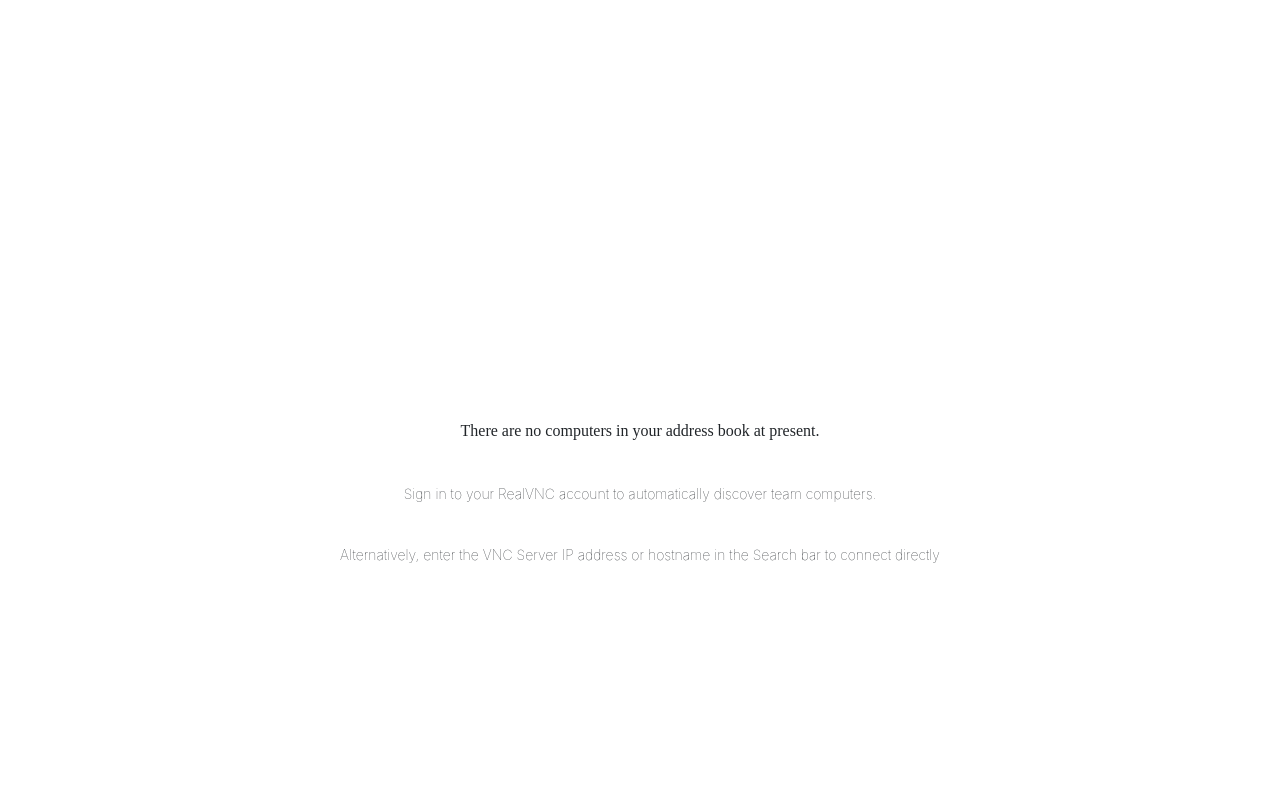
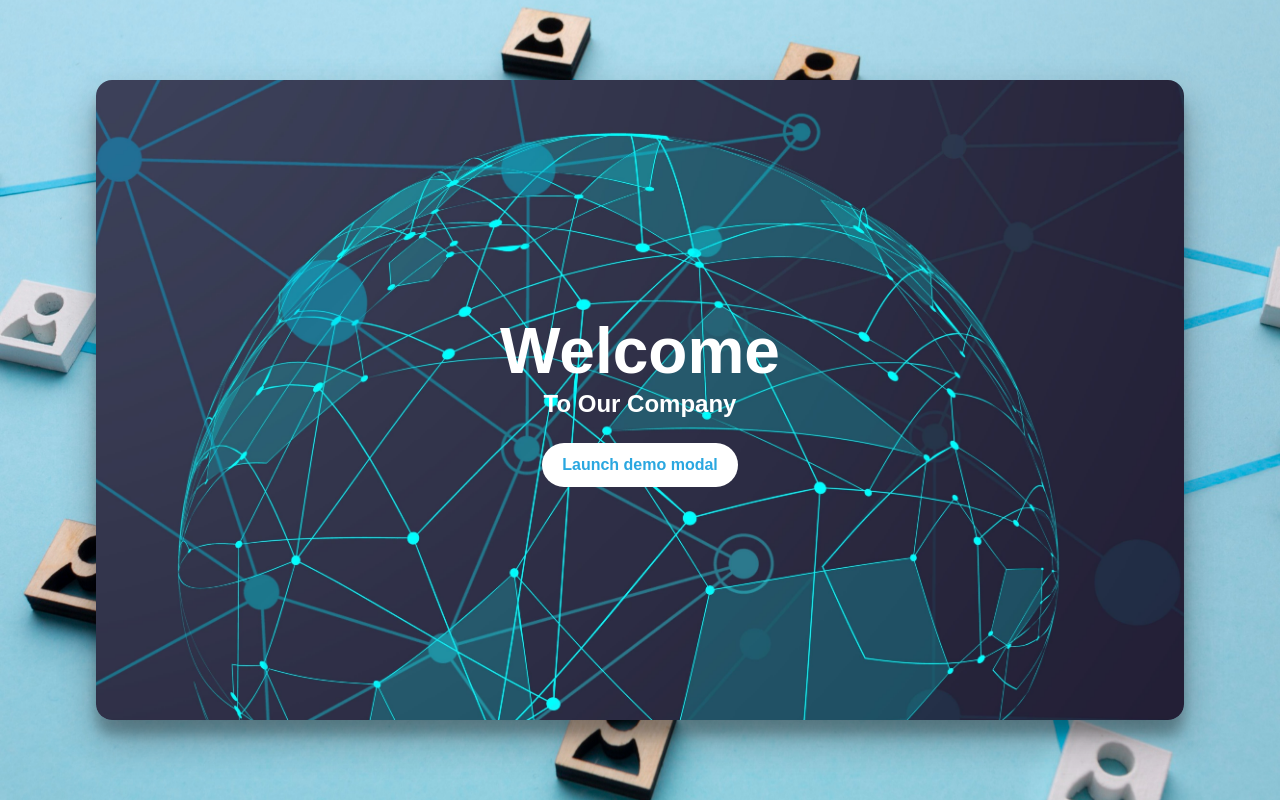
Before and after one commit to MaryamSh06/RS-React, a React (Create React App) app: page / in a window 1280 px wide. Built offline with nearby package versions, Linux system fonts and the light colour scheme; some icons are missing.

Commit message:
Designing the landing page (wip)

```diff
--- a/src/Components/homePage.js
+++ b/src/Components/homePage.js
@@ -1,11 +1,12 @@
 import React, { useState } from "react";
 import "./Header/HomePage.css";
 import { LiaDesktopSolid } from "react-icons/lia";
+import { LandingPage } from "./LandingPages/LandPage";
 
 const HomePage = () => {
   return (
     <>
-      <div
+      {/* <div
         style={{
           display: "flex",
           justifyContent: "center",
@@ -42,7 +43,9 @@
             </div>
           </div>
         </div>
-      </div>
+      </div> */}
+
+      <LandingPage />
     </>
   );
 };
```
